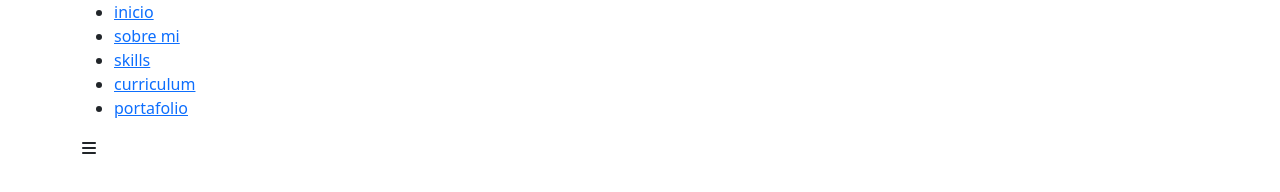
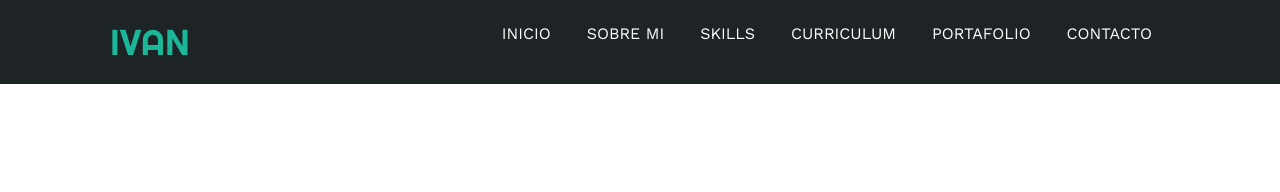
Before and after one commit to ivanfritzo/m02-practica, a plain HTML site: page index.html in a window 1280 px wide. Drawn offline with nearby package versions, Linux system fonts and the light colour scheme.

Commit message:
Agregar CSS del menu

```diff
--- a/assets/css/style.css
+++ b/assets/css/style.css
@@ -0,0 +1,56 @@
+@import url('https://fonts.googleapis.com/css2?family=Righteous&family=Work+Sans:wght@100;300;400;600;800&display=swap');
+*{
+    box-sizing: border-box;
+    font-family: 'Work Sans';
+    margin: 0;
+    padding: 0;
+}
+html{
+    scroll-behavior: smooth;
+}
+/* MENU */
+.container-menu{
+    background: #1e2326;
+    position: fixed;
+    width: 100%;
+    top: 0;
+    left: 0;
+    z-index: 99;
+}
+.container-menu header{
+    max-width: 1100px;
+    margin: auto;
+    display: flex;
+    justify-content: space-between;
+    align-items: center;
+    padding: 15px 20px;
+}
+.container-menu header .logo a{
+    font-family: 'Righteous';
+    font-size: 36px;
+    color: #1CB698;
+    text-decoration: none;
+}
+.container-menu header ul{
+    display: flex;
+    list-style: none;
+}
+.container-menu header nav ul li a{
+    text-align: none;
+    color: #fff;
+    margin: 0 15px;
+    padding: 3px;
+    transition: .5s;
+    text-decoration: none;
+}
+.container-menu header nav ul li a:hover{
+    color: #1CB698;
+}
+.nav-responsive{
+    background-color: #1CB698;
+    color:#fff;
+    padding: 5px 10px;
+    border-radius: 5px;
+    cursor: pointer;
+    display: none;
+}
--- a/index.html
+++ b/index.html
@@ -14,9 +14,6 @@
     <!-- jQuery -->
     <script src="https://code.jquery.com/jquery-3.7.1.min.js" integrity="sha256-/JqT3SQfawRcv/BIHPThkBvs0OEvtFFmqPF/lYI/Cxo=" crossorigin="anonymous"></script>
 
-    <!-- Google Fonts - Roboto -->
-    <link href="https://fonts.googleapis.com/css2?family=Roboto:wght@400;500;700&display=swap" rel="stylesheet">
-
     <!-- Bootstrap Icons -->
     <link href="https://cdn.jsdelivr.net/npm/bootstrap-icons@1.11.3/font/bootstrap-icons.min.css" rel="stylesheet" >
 
@@ -26,16 +23,19 @@
 </head>
 <body>
     <!-- ---------- Menu de navegacion ---------- -->
-<div class="container">
+<div class="container-menu">
     <header>
-        <a href="#" class="logo"></a>
+        <div class="logo">
+            <a href="#" class="logo">IVAN</a>
+        </div>
         <nav>
             <ul>
-                <li><a href="#">inicio</a></li>
-                <li><a href="#">sobre mi</a></li>
-                <li><a href="#">skills</a></li>
-                <li><a href="#">curriculum</a></li>
-                <li><a href="#">portafolio</a></li>
+                <li><a href="#">INICIO</a></li>
+                <li><a href="#">SOBRE MI</a></li>
+                <li><a href="#">SKILLS</a></li>
+                <li><a href="#">CURRICULUM</a></li>
+                <li><a href="#">PORTAFOLIO</a></li>
+                <li><a href="#">CONTACTO</a></li>
             </ul>
         </nav>
         <div class="nav-responsive">
```
